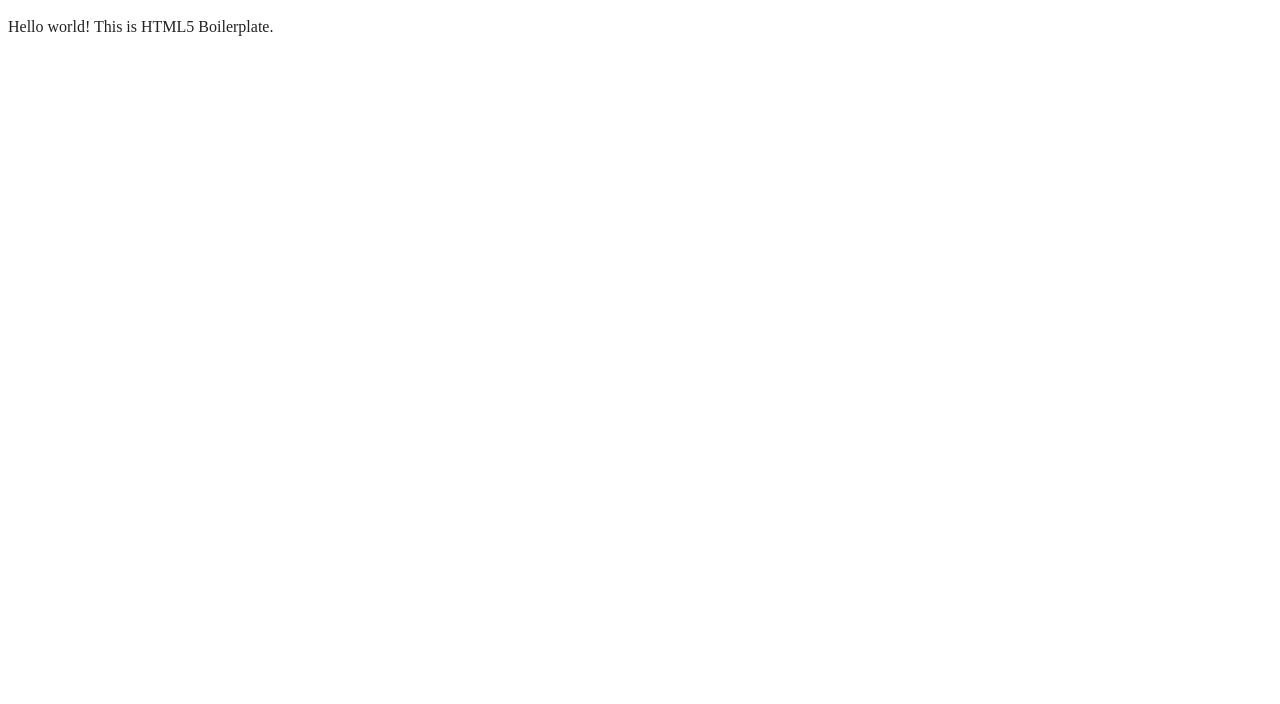
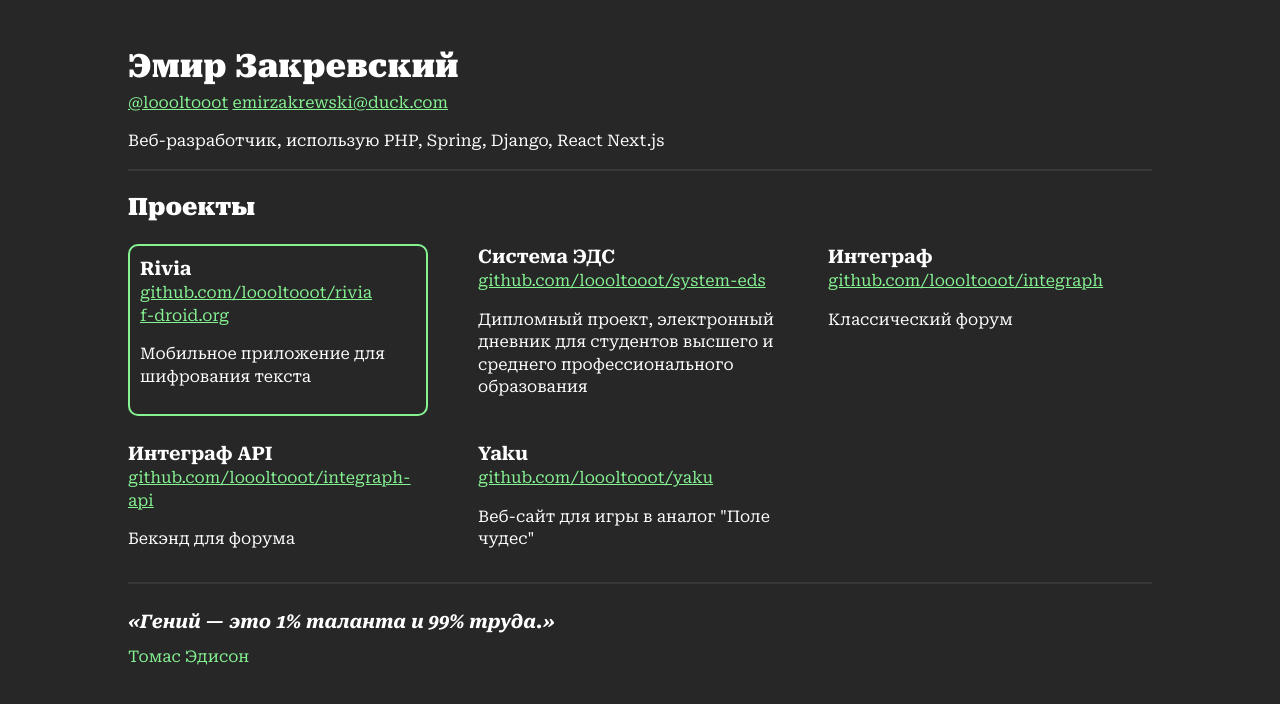
Before and after one commit to loooltooot/loooltooot.github.io, a plain HTML site: page index.html in a window 1280 px wide. Drawn offline with Linux system fonts and the light colour scheme.

Commit message:
lalalala

```diff
--- /dev/null
+++ b/css/main.css
@@ -0,0 +1,83 @@
+:root {
+  --accent-color: #86F393;
+  --accent-shadow-color: #75d07f;
+  --background-color: #272727;
+  --text-color: #fff;
+  --shadow-color: #383838;
+}
+
+body > div.container {
+  padding: 50px 10vw;
+  min-height: 100vh;
+  background-color: var(--background-color);
+  color: var(--text-color);
+  font-family: "Roboto Serif", serif;
+  box-sizing: border-box;
+}
+
+h1 {
+  line-height: 1;
+  margin: 0 0 10px;
+}
+
+a {
+  color: var(--accent-color);
+
+  &:visited {
+    color: var(--accent-shadow-color);
+  }
+}
+
+main {
+
+}
+
+.divider {
+  width: 100%;
+  height: 2px;
+  background-color: var(--shadow-color);
+}
+
+h1, h2 {
+  font-weight: 900;
+}
+
+ul {
+  display: flex;
+  flex-direction: row;
+  flex-wrap: wrap;
+  column-gap: 50px;
+  row-gap: 25px;
+  padding: 0;
+  list-style: none;
+
+  h3 {
+    margin: 0;
+  }
+
+  .pinned {
+    padding: 10px;
+    border: 2px solid var(--accent-color);
+    border-radius: 10px;
+  }
+
+  li {
+    max-width: 300px;
+  }
+}
+
+.quote {
+  padding-top: 25px;
+
+  q {
+    font-style: italic;
+    font-weight: 700;
+    font-size: 18.72px;
+  }
+
+  span {
+    margin-top: 10px;
+    display: block;
+    color: var(--accent-color);
+  }
+}
--- a/css/style.css
+++ b/css/style.css
@@ -244,3 +244,8 @@ textarea {
     page-break-after: avoid;
   }
 }
+
+body {
+  padding: 0;
+  margin: 0;
+}
--- a/index.html
+++ b/index.html
@@ -1,11 +1,15 @@
 <!doctype html>
-<html class="no-js" lang="">
+<html class="no-js" lang="ru">
 
 <head>
   <meta charset="utf-8">
   <meta name="viewport" content="width=device-width, initial-scale=1">
-  <title></title>
+  <title>loooltooot</title>
+  <link rel="preconnect" href="https://fonts.googleapis.com">
+  <link rel="preconnect" href="https://fonts.gstatic.com" crossorigin>
+  <link href="https://fonts.googleapis.com/css2?family=Roboto+Serif:ital,opsz,wght@0,8..144,100..900;1,8..144,100..900&display=swap" rel="stylesheet">
   <link rel="stylesheet" href="css/style.css">
+  <link rel="stylesheet" href="css/main.css">
   <meta name="description" content="">
 
   <meta property="og:title" content="">
@@ -19,13 +23,71 @@
   <link rel="apple-touch-icon" href="icon.png">
 
   <link rel="manifest" href="site.webmanifest">
-  <meta name="theme-color" content="#fafafa">
+  <meta name="theme-color" content="#fff">
 </head>
 
 <body>
 
-  <!-- Add your site or application content here -->
-  <p>Hello world! This is HTML5 Boilerplate.</p>
+  <div class="container">
+    <header>
+      <h1>Эмир Закревский</h1>
+      <a href="https://t.me/loooltooot">@loooltooot</a>
+      <a href="mailto:emirzakrewski@duck.com">emirzakrewski@duck.com</a>
+      <p>Веб-разработчик, использую PHP, Spring, Django, React Next.js</p>
+    </header>
+    <main>
+      <div class="divider"></div>
+      <section>
+        <h2>Проекты</h2>
+        <ul>
+          <li>
+            <div class="pinned">
+              <h3>Rivia</h3>
+              <a href="https://github.com/loooltooot/rivia">github.com/loooltooot/rivia</a>
+              <a style="display: block" href="https://f-droid.org/ru/packages/com.catalin.rivia/">f-droid.org</a>
+              <p>Мобильное приложение для шифрования текста</p>
+            </div>
+          </li>
+          <li>
+            <div>
+              <h3>Система ЭДС</h3>
+              <a href="https://github.com/loooltooot/system-eds">github.com/loooltooot/system-eds</a>
+              <p>Дипломный проект, электронный дневник для студентов высшего и среднего профессионального образования</p>
+            </div>
+          </li>
+          <li>
+            <div>
+              <h3>Интеграф</h3>
+              <a href="https://github.com/loooltooot/integraph">github.com/loooltooot/integraph</a>
+              <p>Классический форум</p>
+            </div>
+          </li>
+          <li>
+            <div>
+              <h3>Интеграф API</h3>
+              <a href="https://github.com/loooltooot/integraph-api">github.com/loooltooot/integraph-api</a>
+              <p>Бекэнд для форума</p>
+            </div>
+          </li>
+          <li>
+            <div>
+              <h3>Yaku</h3>
+              <a href="https://github.com/loooltooot/yaku">github.com/loooltooot/yaku</a>
+              <p>Веб-сайт для игры в аналог "Поле чудес"</p>
+            </div>
+          </li>
+        </ul>
+      </section>
+      <div class="divider"></div>
+      <section>
+        <div class="quote">
+          <q id="quote"></q>
+          <span id="author"></span>
+        </div>
+        <script src="js/quotes.js"></script>
+      </section>
+    </main>
+  </div>
   <script src="js/app.js"></script>
 
 </body>
--- /dev/null
+++ b/js/quotes.js
@@ -0,0 +1,405 @@
+const quotes = [
+  {
+    "quote": "Не важно, как медленно ты продвигаешься, главное, что ты не останавливаешься.",
+    "author": "Конфуций"
+  },
+  {
+    "quote": "Дорога в тысячу ли начинается с первого шага.",
+    "author": "Лао-цзы"
+  },
+  {
+    "quote": "Если вы думаете, что способны на что-то, вы правы; если думаете, что у вас ничего не получится — вы тоже правы.",
+    "author": "Генри Форд"
+  },
+  {
+    "quote": "Успех — это способность шагать от одной неудачи к другой, не теряя энтузиазма.",
+    "author": "Уинстон Черчилль"
+  },
+  {
+    "quote": "Единственный способ делать великие дела — любить то, что вы делаете.",
+    "author": "Стив Джобс"
+  },
+  {
+    "quote": "Не бойтесь жертвовать хорошим ради великого.",
+    "author": "Джон Рокфеллер"
+  },
+  {
+    "quote": "Лучшее время, чтобы посадить дерево, было 20 лет назад. Следующее лучшее время — сегодня.",
+    "author": "Китайская пословица"
+  },
+  {
+    "quote": "Через 20 лет вы будете больше разочарованы теми вещами, которые вы не сделали, чем теми, которые вы сделали.",
+    "author": "Марк Твен"
+  },
+  {
+    "quote": "Начинать всегда страшно, но потом становится легче.",
+    "author": "Макс Фрай"
+  },
+  {
+    "quote": "Победа — это не все. Все — это постоянное желание побеждать.",
+    "author": "Винс Ломбарди"
+  },
+  {
+    "quote": "Я не терпел поражений. Я просто нашел 10 000 способов, которые не работают.",
+    "author": "Томас Эдисон"
+  },
+  {
+    "quote": "Сложнее всего начать действовать, все остальное зависит только от упорства.",
+    "author": "Амелия Эрхарт"
+  },
+  {
+    "quote": "Логика может привести вас от пункта А к пункту Б, а воображение — куда угодно.",
+    "author": "Альберт Эйнштейн"
+  },
+  {
+    "quote": "Ваше время ограничено, не тратьте его, живя чужой жизнью.",
+    "author": "Стив Джобс"
+  },
+  {
+    "quote": "Сделай шаг, и дорога появится сама собой.",
+    "author": "Стив Джобс"
+  },
+  {
+    "quote": "Никогда не поздно стать тем, кем тебе хочется быть.",
+    "author": "Джордж Элиот"
+  },
+  {
+    "quote": "Вы никогда не пересечете океан, если не наберетесь смелости потерять из виду берег.",
+    "author": "Христофор Колумб"
+  },
+  {
+    "quote": "Либо вы управляете своим днем, либо день управляет вами.",
+    "author": "Джим Рон"
+  },
+  {
+    "quote": "Если ты не решишься на это сегодня, завтра будет таким же, как и вчера.",
+    "author": "Народная мудрость"
+  },
+  {
+    "quote": "Секрет успеха — начать.",
+    "author": "Марк Твен"
+  },
+  {
+    "quote": "Все наши мечты могут исполниться, если у нас есть мужество следовать им.",
+    "author": "Уолт Дисней"
+  },
+  {
+    "quote": "Неудача — это просто возможность начать снова, но уже более мудро.",
+    "author": "Генри Форд"
+  },
+  {
+    "quote": "Действие — основополагающий ключ к любому успеху.",
+    "author": "Пабло Пикассо"
+  },
+  {
+    "quote": "Побеждает в этой жизни только тот, кто победил сам себя. Кто победил свой страх, свою лень и свою неуверенность.",
+    "author": "Виктор Гюго"
+  },
+  {
+    "quote": "Если вы хотите иметь то, что никогда не имели, вам придется делать то, что вы никогда не делали.",
+    "author": "Коко Шанель"
+  },
+  {
+    "quote": "Жизнь — это то, что с тобой происходит, пока ты строишь планы.",
+    "author": "Джон Леннон"
+  },
+  {
+    "quote": "Стремитесь не к успеху, а к ценностям, которые он дает.",
+    "author": "Альберт Эйнштейн"
+  },
+  {
+    "quote": "Лучшая месть — огромный успех.",
+    "author": "Фрэнк Синатра"
+  },
+  {
+    "quote": "Я промахнулся более 9000 раз за свою карьеру. Я проиграл почти 300 игр. И именно поэтому я добился успеха.",
+    "author": "Майкл Джордан"
+  },
+  {
+    "quote": "Ваше благополучие зависит от ваших собственных решений.",
+    "author": "Джон Рокфеллер"
+  },
+  {
+    "quote": "Кто хочет — ищет возможности, кто не хочет — ищет причины.",
+    "author": "Сократ"
+  },
+  {
+    "quote": "Не говорите мне, что небо — это предел, когда есть следы на Луне.",
+    "author": "Пол Брандт"
+  },
+  {
+    "quote": "Если ты проходишь через ад, продолжай идти.",
+    "author": "Уинстон Черчилль"
+  },
+  {
+    "quote": "Умный человек не тот, кто много знает, а тот, кто знает самого себя.",
+    "author": "Иоганн Вольфганг Гёте"
+  },
+  {
+    "quote": "Делай, что можешь, с тем, что имеешь, там, где ты есть.",
+    "author": "Теодор Рузвельт"
+  },
+  {
+    "quote": "Великие дела нужно совершать, а не обдумывать их бесконечно.",
+    "author": "Юлий Цезарь"
+  },
+  {
+    "quote": "Смелость — это не отсутствие страха, а понимание того, что есть что-то важнее страха.",
+    "author": "Амброуз Редмун"
+  },
+  {
+    "quote": "Никто не может заставить вас почувствовать себя неполноценным без вашего согласия.",
+    "author": "Элеонора Рузвельт"
+  },
+  {
+    "quote": "Чтобы дойти до цели, человеку нужно только одно — идти.",
+    "author": "Оноре де Бальзак"
+  },
+  {
+    "quote": "Не ждите. Время никогда не будет «подходящим».",
+    "author": "Наполеон Хилл"
+  },
+  {
+    "quote": "Мотивация — это то, что помогает начать. Привычка — это то, что помогает продолжать.",
+    "author": "Джим Рон"
+  },
+  {
+    "quote": "Единственное, что стоит между вами и вашей целью, — это бредовая история, которую вы себе рассказываете о том, почему вы не можете этого достичь.",
+    "author": "Джордан Белфорт"
+  },
+  {
+    "quote": "Успех обычно приходит к тем, кто слишком занят, чтобы его просто ждать.",
+    "author": "Генри Дэвид Торо"
+  },
+  {
+    "quote": "Если вы работаете над тем, что для вас действительно важно, вас не приходится подгонять. Вас тянет вперед ваша мечта.",
+    "author": "Стив Джобс"
+  },
+  {
+    "quote": "Ограничения живут только в нашей голове. Но если мы используем воображение, наши возможности становятся безграничными.",
+    "author": "Джейми Паолинетти"
+  },
+  {
+    "quote": "Тяжелый труд — это скопление легких дел, которые вы не сделали, когда должны были сделать.",
+    "author": "Джон Максвелл"
+  },
+  {
+    "quote": "Возможности не приходят сами — вы создаете их.",
+    "author": "Крис Гроссер"
+  },
+  {
+    "quote": "Никогда не сдавайтесь, ибо это как раз то место и время, когда прилив сменится отливом.",
+    "author": "Гарриет Бичер-Стоу"
+  },
+  {
+    "quote": "Человек, который никогда не совершал ошибок, никогда не пробовал ничего нового.",
+    "author": "Альберт Эйнштейн"
+  },
+  {
+    "quote": "Вы не обязаны быть великим, чтобы начать, но обязаны начать, чтобы стать великим.",
+    "author": "Зиг Зиглар"
+  },
+  {
+    "quote": "Делай сегодня то, что другие не хотят, завтра будешь жить так, как другие не могут.",
+    "author": "Джаред Лето"
+  },
+  {
+    "quote": "Всё в ваших руках, поэтому их нельзя опускать.",
+    "author": "Коко Шанель"
+  },
+  {
+    "quote": "Если ты рожден без крыльев, не мешай им расти.",
+    "author": "Коко Шанель"
+  },
+  {
+    "quote": "Упади семь раз, поднимись восемь.",
+    "author": "Японская пословица"
+  },
+  {
+    "quote": "Самый медленный человек, если он не теряет цели из виду, идет быстрее, чем тот, кто блуждает бесцельно.",
+    "author": "Готхольд Лессинг"
+  },
+  {
+    "quote": "Не позволяйте шуму чужих мнений перебить ваш внутренний голос.",
+    "author": "Стив Джобс"
+  },
+  {
+    "quote": "Будущее принадлежит тем, кто верит в красоту своей мечты.",
+    "author": "Элеонора Рузвельт"
+  },
+  {
+    "quote": "Вы получаете от жизни лишь то, что осмеливаетесь попросить.",
+    "author": "Опра Уинфри"
+  },
+  {
+    "quote": "Станьте теми изменениями, которые вы хотите видеть в мире.",
+    "author": "Махатма Ганди"
+  },
+  {
+    "quote": "Никогда не жалуйтесь и ничего не объясняйте.",
+    "author": "Бенджамин Дизраэли"
+  },
+  {
+    "quote": "То, что нас не убивает, делает нас сильнее.",
+    "author": "Фридрих Ницше"
+  },
+  {
+    "quote": "Жизнь на 10% состоит из того, что с вами происходит, и на 90% из того, как вы на это реагируете.",
+    "author": "Чарльз Свиндолл"
+  },
+  {
+    "quote": "Даже если вы на правильном пути, вас задавят, если вы будете просто сидеть на дороге.",
+    "author": "Уилл Роджерс"
+  },
+  {
+    "quote": "Никто не рождается мастером.",
+    "author": "Народная мудрость"
+  },
+  {
+    "quote": "Дисциплина — это решение делать то, чего очень не хочется делать, чтобы достичь того, чего очень хочется достичь.",
+    "author": "Джон Максвелл"
+  },
+  {
+    "quote": "Нет слова «невозможно», есть слово «сложно».",
+    "author": "Народная мудрость"
+  },
+  {
+    "quote": "Лифт к успеху не работает. Используйте ступеньки, шаг за шагом.",
+    "author": "Джо Жирар"
+  },
+  {
+    "quote": "Не бойтесь расти медленно, бойтесь оставаться неизменными.",
+    "author": "Китайская пословица"
+  },
+  {
+    "quote": "Когда кажется, что весь мир настроен против тебя, помни, что самолёт взлетает против ветра, а не по ветру.",
+    "author": "Генри Форд"
+  },
+  {
+    "quote": "Образование поможет выжить. Самообразование приведет вас к успеху.",
+    "author": "Джим Рон"
+  },
+  {
+    "quote": "Кто хочет сдвинуть мир, пусть сдвинет себя!",
+    "author": "Сократ"
+  },
+  {
+    "quote": "Есть только один способ избежать критики: ничего не делайте, ничего не говорите и будьте никем.",
+    "author": "Аристотель"
+  },
+  {
+    "quote": "Самое лучшее образование в мире добывается в борьбе за кусок хлеба.",
+    "author": "Наполеон Хилл"
+  },
+  {
+    "quote": "Чтобы выиграть, нужно не бояться проиграть.",
+    "author": "Бьорк"
+  },
+  {
+    "quote": "Человек, которому повезло, — это человек, который делал то, что другие только собирались сделать.",
+    "author": "Жюль Ренар"
+  },
+  {
+    "quote": "Если вы не строите свою мечту, кто-нибудь обязательно наймет вас строить свою.",
+    "author": "Тони Гаскинс"
+  },
+  {
+    "quote": "Не сравнивай свое начало с чьей-то серединой.",
+    "author": "Джон Акафф"
+  },
+  {
+    "quote": "День, когда вы возьмете на себя полную ответственность за свое будущее и прекратите искать оправдания сомнениям, станет днем начала движения к вершинам.",
+    "author": "О.Дж. Симпсон"
+  },
+  {
+    "quote": "Упорство — это то, что отличает успешного человека от неудачника.",
+    "author": "Стив Джобс"
+  },
+  {
+    "quote": "Ваши проблемы — это не преграды, а указатели пути.",
+    "author": "Робин Шарма"
+  },
+  {
+    "quote": "Счастье — это не что-то готовое. Оно происходит от ваших собственных действий.",
+    "author": "Далай-лама"
+  },
+  {
+    "quote": "Чтобы вести людей за собой, иди за ними.",
+    "author": "Лао-цзы"
+  },
+  {
+    "quote": "Вы никогда не будете слишком стары для того, чтобы поставить новую цель или мечтать о чем-то новом.",
+    "author": "Клайв С. Льюис"
+  },
+  {
+    "quote": "Мы — это то, что мы делаем постоянно. Совершенство — это не действие, а привычка.",
+    "author": "Аристотель"
+  },
+  {
+    "quote": "Победа слаще, когда ты познал поражение.",
+    "author": "Малькольм Форбс"
+  },
+  {
+    "quote": "Не откладывай на завтра то, что можно сделать сегодня.",
+    "author": "Бенджамин Франклин"
+  },
+  {
+    "quote": "Инвестиции в знания платят лучшие дивиденды.",
+    "author": "Бенджамин Франклин"
+  },
+  {
+    "quote": "Не позволяйте вчерашнему дню отнимать слишком много у сегодняшнего.",
+    "author": "Уилл Роджерс"
+  },
+  {
+    "quote": "Вы должны делать то, что, как вам кажется, вы не можете сделать.",
+    "author": "Элеонора Рузвельт"
+  },
+  {
+    "quote": "Если ты не знаешь, куда идешь, любая дорога приведет тебя туда.",
+    "author": "Льюис Кэрролл"
+  },
+  {
+    "quote": "Желание — это тысяча возможностей, нежелание — тысяча причин.",
+    "author": "Народная мудрость"
+  },
+  {
+    "quote": "Лучший способ предсказать будущее — изобрести его.",
+    "author": "Алан Кей"
+  },
+  {
+    "quote": "Не ищи виноватых, ищи средства.",
+    "author": "Генри Форд"
+  },
+  {
+    "quote": "Гений — это 1% таланта и 99% труда.",
+    "author": "Томас Эдисон"
+  },
+  {
+    "quote": "Чем тяжелее битва, тем слаще победа.",
+    "author": "Лес Браун"
+  },
+  {
+    "quote": "Рискуйте! Если вы победите — будете счастливы, если проиграете — мудры.",
+    "author": "Народная мудрость"
+  },
+  {
+    "quote": "Жизнь измеряется не количеством вдохов, а моментами, когда перехватывает дыхание.",
+    "author": "Фильм «Метод Хитча»"
+  },
+  {
+    "quote": "Всегда выбирайте самый трудный путь — на нем вы не встретите конкурентов.",
+    "author": "Шарль де Голль"
+  },
+  {
+    "quote": "Не бойтесь ошибаться, бойтесь повторять ошибки.",
+    "author": "Теодор Рузвельт"
+  },
+  {
+    "quote": "Мечты не работают, пока не работаешь ты.",
+    "author": "Стивен Кови"
+  }
+];
+const quote = quotes[Math.floor(Math.random() * quotes.length)]
+document.querySelector("#quote").innerHTML = quote.quote
+document.querySelector("#author").innerHTML = quote.author
```
Also changed, not shown: package.json (deleted, +0 -24 lines), webpack.common.js (deleted, +0 -12 lines), webpack.config.dev.js (deleted, +0 -13 lines), webpack.config.prod.js (deleted, +0 -26 lines), site.webmanifest.
